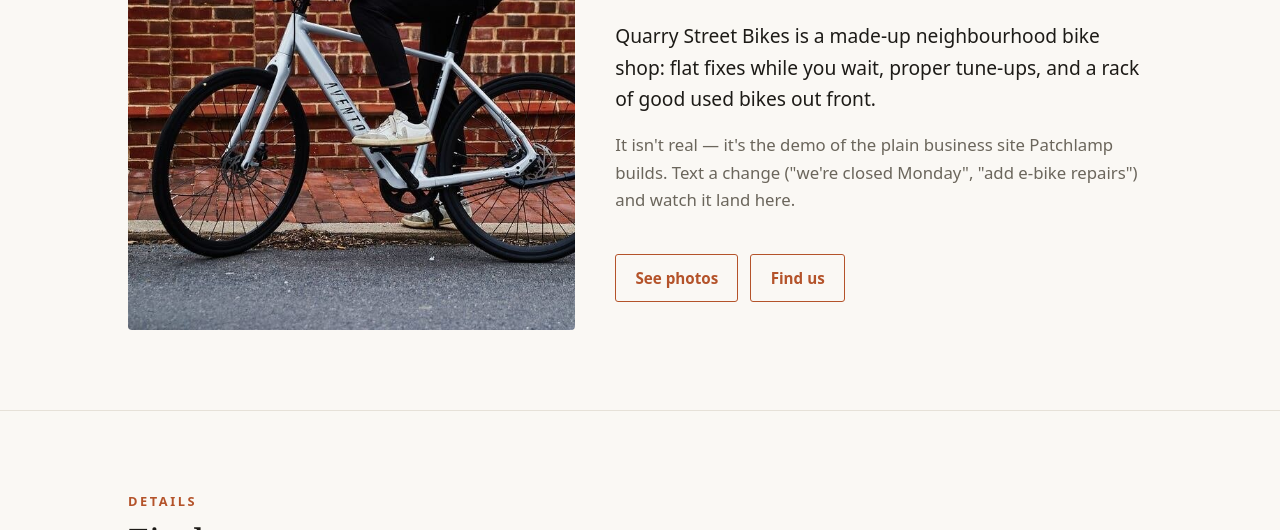
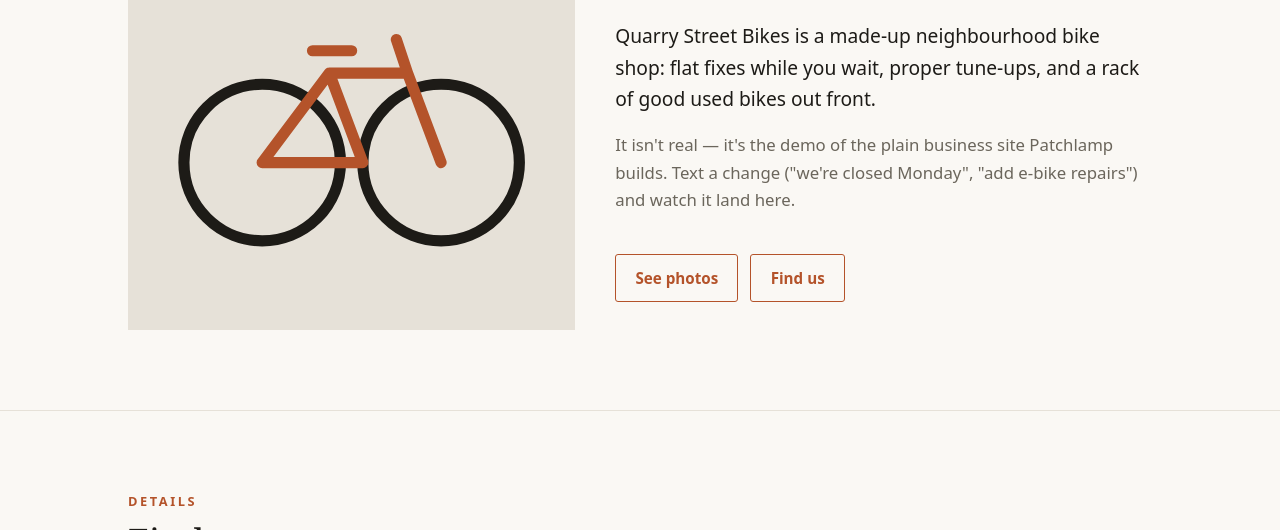
Before and after one commit to patchlamp/demo-business, a plain HTML site: page index.html in a window 1280 px wide. Shown: the part 638-1168 px from the top of the page. Drawn offline with Linux system fonts and the light colour scheme.

Commit message:
Nightly reset: back to the golden copy

```diff
--- a/index.html
+++ b/index.html
@@ -36,8 +36,13 @@
                src and alt here (see CLAUDE.md, "How to add a photo"). Until
                there is one, this figure shows a plain placeholder. -->
           <figure class="about-photo">
-            <img src="images/shop-bike.jpg" alt="A rider on a silver bike parked in front of a red brick wall">
-
+            <svg viewBox="0 0 400 400" xmlns="http://www.w3.org/2000/svg" role="img"
+                 aria-label="A bicycle, drawn simply">
+              <rect width="400" height="400" fill="#e6e1d8"/>
+              <circle cx="120" cy="250" r="70" fill="none" stroke="#1d1b17" stroke-width="10"/>
+              <circle cx="280" cy="250" r="70" fill="none" stroke="#1d1b17" stroke-width="10"/>
+              <path d="M120 250 L180 170 L250 170 L280 250 M180 170 L210 250 L120 250 M250 170 L240 140 M165 150 H200" fill="none" stroke="#b4532a" stroke-width="10" stroke-linecap="round" stroke-linejoin="round"/>
+            </svg>
           </figure>
           <div class="about-text">
             <p class="kicker">About</p>
```
Also changed, not shown: images/shop-bike.jpg (deleted).
